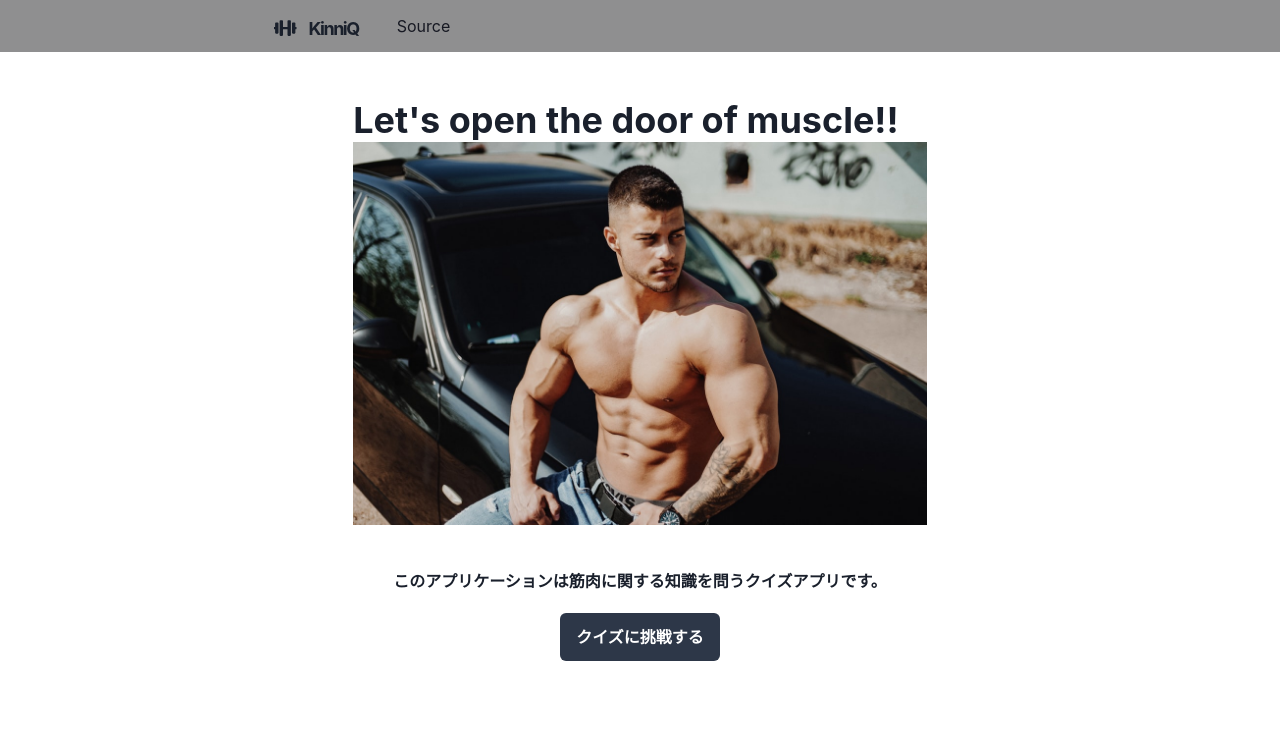
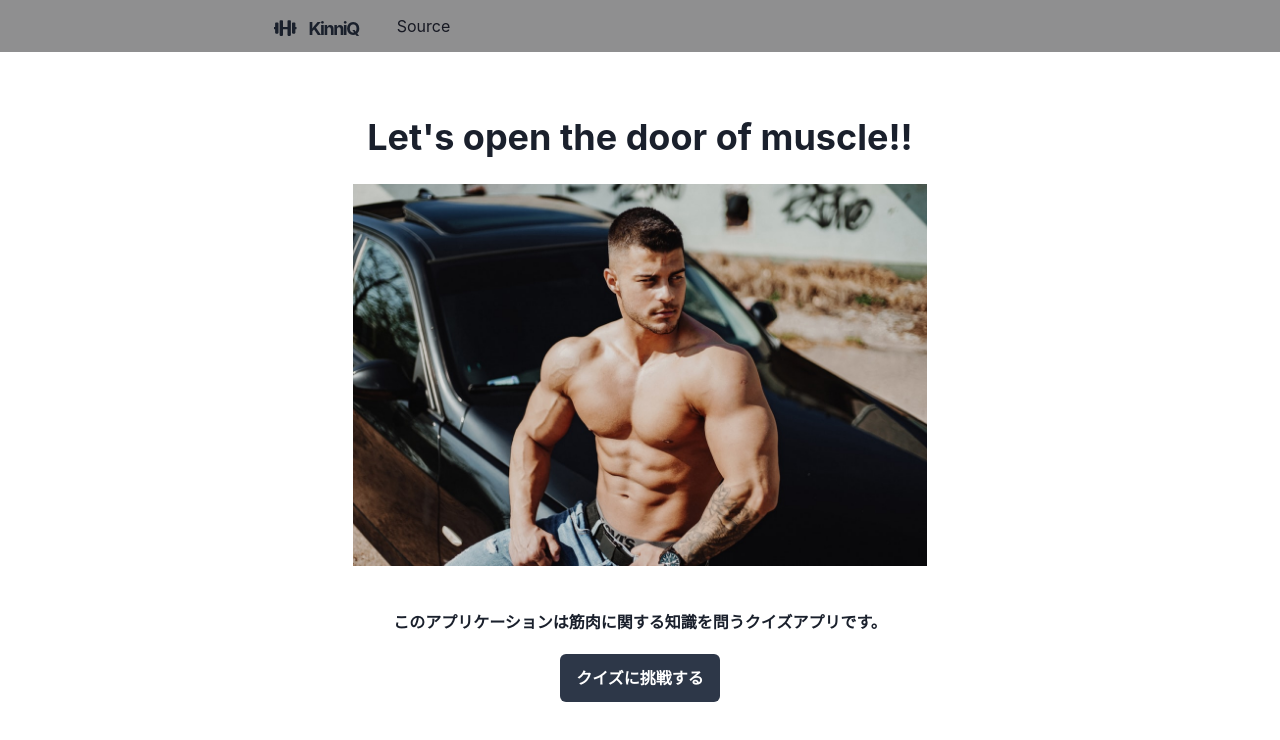
Before and after one commit to kazukishimamoto/kinniq-frontend, a Next.js app: page / in a window 1280 px wide. Shown: the top 740 px of the page. Built offline with nearby package versions, Linux system fonts and the light colour scheme.

Commit message:
トップページのレイアウト調整

```diff
--- a/pages/index.tsx
+++ b/pages/index.tsx
@@ -1,14 +1,14 @@
-import { Box, Link, Center, Container, Heading, Image } from '@chakra-ui/react'
+import { Box, Link, Center, Container, Text, Image } from '@chakra-ui/react'
 
 export default function Home() {
   return (
     <Container>
       <Box display={{ md: 'flex' }}>
         <Box flexGrow={1}>
-          <Heading as="h1" variant="page-title">
+          <Text fontSize='4xl' fontWeight='bold' align='center' pb={5}>
             <br />
             Let&apos;s open the door of muscle!!
-          </Heading>
+          </Text>
         </Box>
       </Box>
       <Image src="/header.jpeg" alt="header image" />
```
